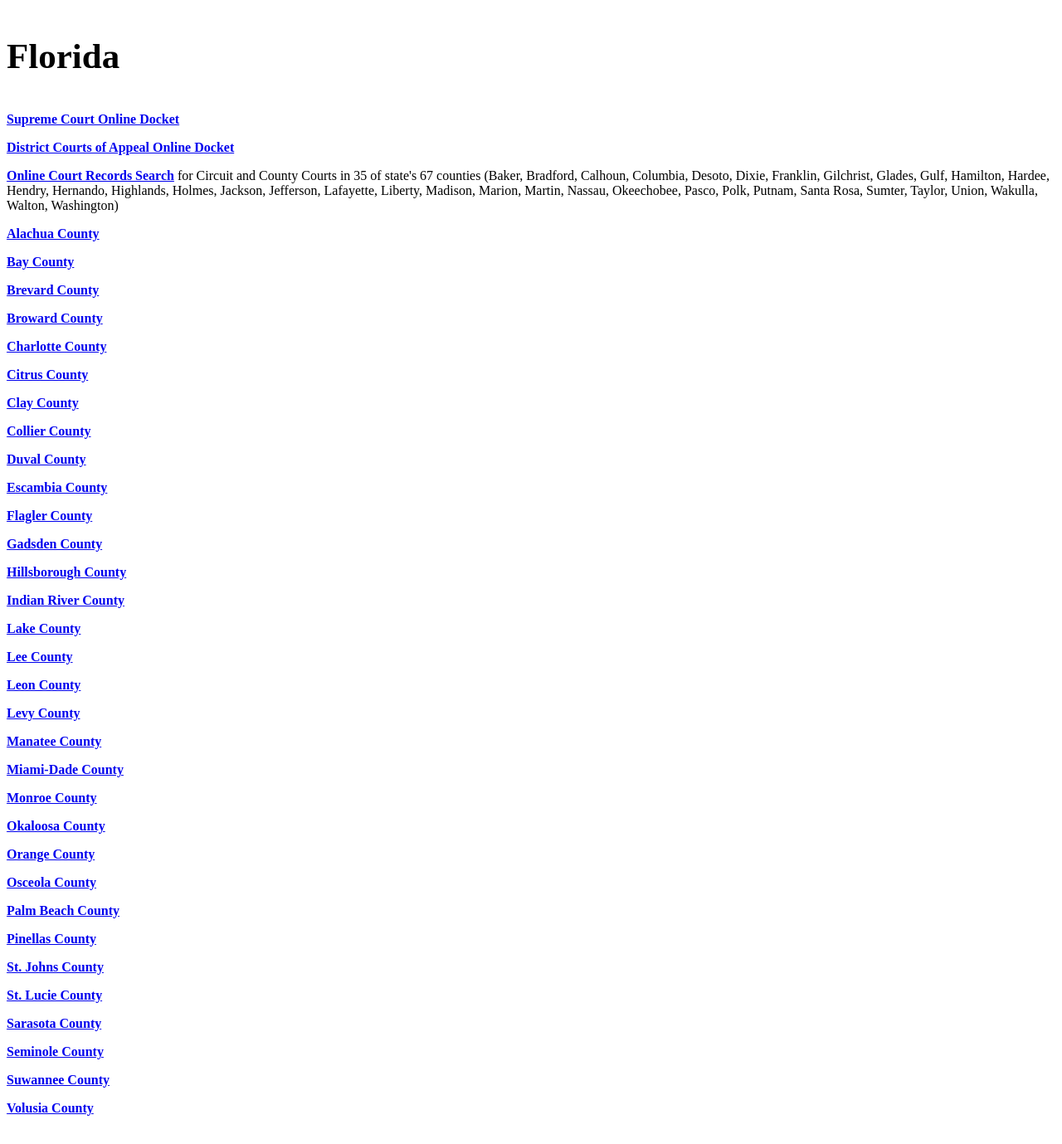
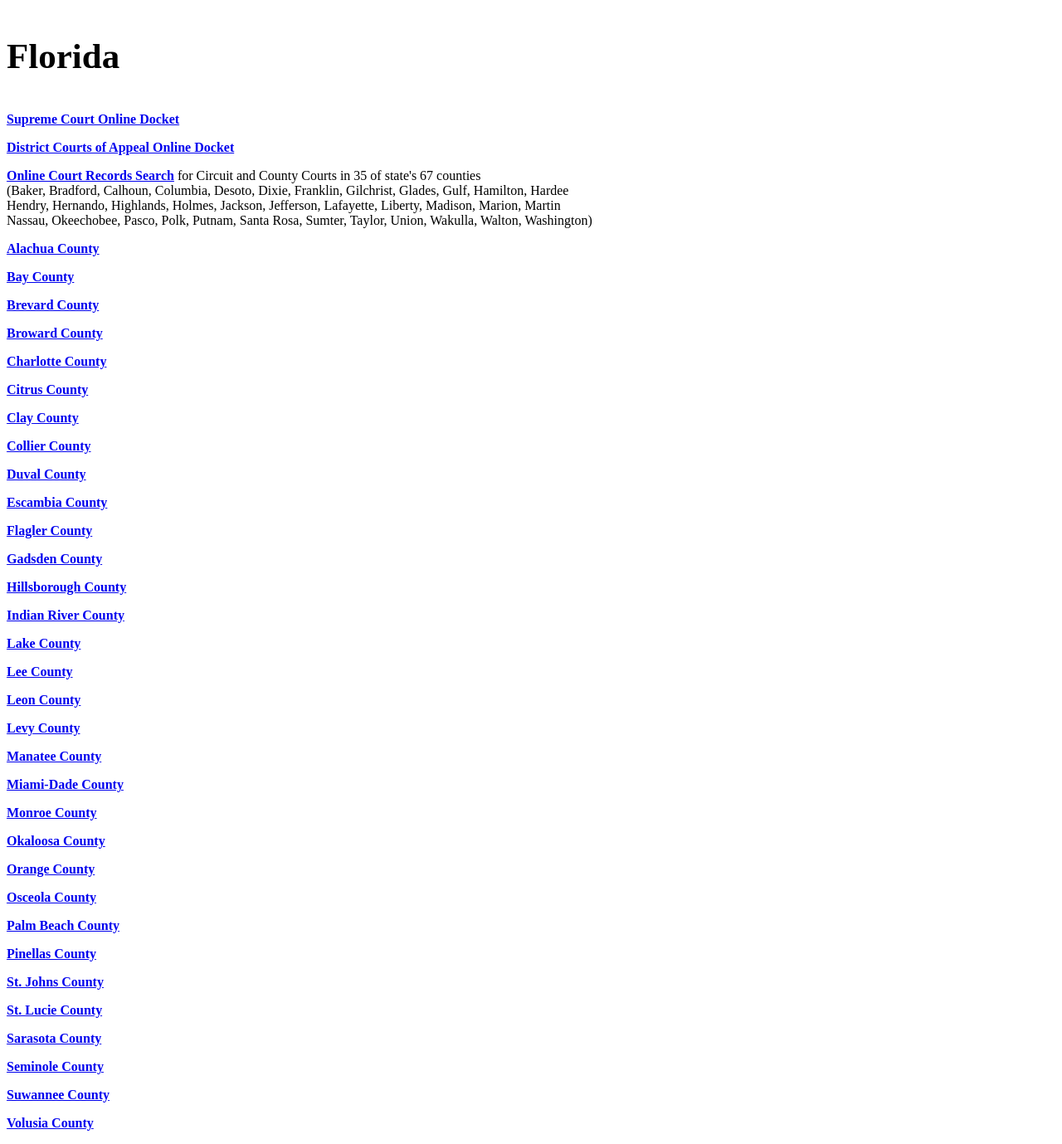
Before and after one commit to bdfilson/Davesblog, a Jekyll site: the page florida.html, which Jekyll copies as it is, in a window 1280 px wide. Shown: the whole page at 83% size. Built offline with Jekyll 4.4.1, drawn with Linux system fonts in a browser that asks for light colours.

Commit message:
little formating

```diff
--- a/florida.html
+++ b/florida.html
@@ -13,8 +13,8 @@
 
     <style>
       #title {
-      font-size: 43px;
-      }
+       font-size: 43px;
+       }
 
 
     </style>
@@ -28,7 +28,12 @@
 
 <p><a href="http://jweb.flcourts.org/pls/docket/ds_docket_search%20"><strong>Supreme Court Online Docket</strong></a></p>
 <p><a href="http://www.flcourts.org/florida-courts/district-court-appeal.stml"><strong>District Courts of Appeal Online Docket</strong></a></p>
-<p><a href="https://www.civitekflorida.com/ocrs/county/index.xhtml"><strong>Online Court Records Search</strong></a> for Circuit and County Courts in 35 of state's 67 counties (Baker, Bradford, Calhoun, Columbia, Desoto, Dixie, Franklin, Gilchrist, Glades, Gulf, Hamilton, Hardee, Hendry, Hernando, Highlands, Holmes, Jackson, Jefferson, Lafayette, Liberty, Madison, Marion, Martin, Nassau, Okeechobee, Pasco, Polk, Putnam, Santa Rosa, Sumter, Taylor, Union, Wakulla, Walton, Washington)</p>
+
+<p><a href="https://www.civitekflorida.com/ocrs/county/index.xhtml"><strong>Online Court Records Search</strong></a> for Circuit and County Courts in 35 of state's 67 counties
+<br>(Baker, Bradford, Calhoun, Columbia, Desoto, Dixie, Franklin, Gilchrist, Glades, Gulf, Hamilton, Hardee
+<br> Hendry, Hernando, Highlands, Holmes, Jackson, Jefferson, Lafayette, Liberty, Madison, Marion, Martin
+<br>Nassau, Okeechobee, Pasco, Polk, Putnam, Santa Rosa, Sumter, Taylor, Union, Wakulla, Walton, Washington)</p>
+
 <p><a href="https://www.alachuaclerk.org/court_records/index.cfm?section=login&amp;r=942850&amp;CFID=11569268&amp;CFTOKEN=32209044"><strong>Alachua County</strong></a></p>
 <p><a href="https://court.baycoclerk.com/BenchmarkWeb2/Home.aspx/Search"><strong>Bay County</strong></a></p>
 <p><a href="http://brevardclerk.us/public-records-search"><strong>Brevard County</strong></a></p>
```
